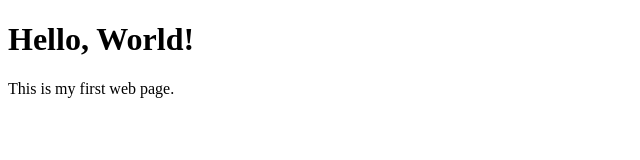
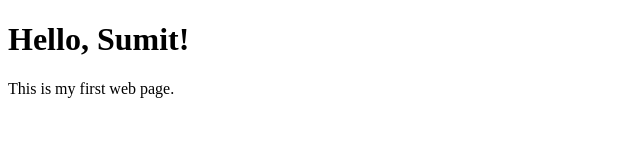
Before and after one commit to Mdraihan72/CI-CD-demo-, a plain HTML site: page index.html in a window 1280 px wide. Shown: the full height of the page, 0-640 px from the left. Drawn offline with Linux system fonts and the light colour scheme.

Commit message:
Add files via upload

```diff
--- a/index.html
+++ b/index.html
@@ -6,7 +6,7 @@
     <title>My First Web Page</title>
 </head>
 <body>
-    <h1>Hello, World!</h1>
+    <h1>Hello, Sumit!</h1>
     <p>This is my first web page.</p>
 </body>
 </html>
```
